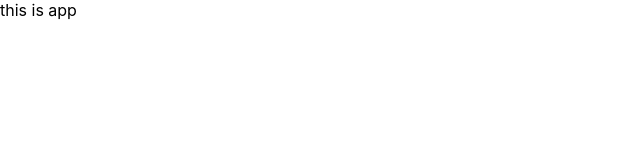
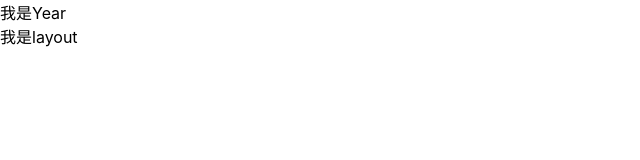
Before and after one commit to DennisLin0125/react-account, a React (Create React App) app: page /year in a window 1280 px wide. Shown: the top 160 px of the page, without its empty margins (0-640 px from the left). Built offline with nearby package versions, Linux system fonts and the light colour scheme.

Commit message:
配置路由完成

```diff
--- a/src/index.js
+++ b/src/index.js
@@ -1,9 +1,11 @@
 import React from 'react';
 import ReactDOM from 'react-dom/client';
 import './index.css';
-import App from './App';
+
+import { RouterProvider } from "react-router-dom";
+import router from "@/router";
 
 const root = ReactDOM.createRoot(document.getElementById('root'));
 root.render(
-  <App />
+  <RouterProvider router={router}/>
 );
--- /dev/null
+++ b/src/pages/Layout/index.jsx
@@ -0,0 +1,12 @@
+import { Outlet } from "react-router-dom";
+
+const Layout = () => {
+  return (
+    <div>
+      <Outlet/>
+      我是layout
+    </div>
+  )
+}
+
+export default Layout
--- /dev/null
+++ b/src/pages/Month/index.jsx
@@ -0,0 +1,5 @@
+const Month = () => {
+  return <div>我是Month</div>
+}
+
+export default Month
--- /dev/null
+++ b/src/pages/New/index.jsx
@@ -0,0 +1,5 @@
+const New = () => {
+  return <div>我是New</div>
+}
+
+export default New
--- /dev/null
+++ b/src/pages/Year/index.jsx
@@ -0,0 +1,5 @@
+const Year = () => {
+  return <div>我是Year</div>
+}
+
+export default Year
--- /dev/null
+++ b/src/router/index.js
@@ -0,0 +1,30 @@
+// 創建路由實例
+
+import { createBrowserRouter } from "react-router-dom";
+import Layout from "@/pages/Layout";
+import New from "@/pages/New";
+import Month from "@/pages/Month";
+import Year from "@/pages/Year";
+
+const router = createBrowserRouter([
+  {
+    path: '/',
+    element: <Layout/>,
+    children: [
+      {
+        index: true,
+        element: <Month/>
+      },
+      {
+        path: 'year',
+        element: <Year/>
+      }
+    ]
+  },
+  {
+    path: 'new',
+    element: <New/>
+  }
+])
+
+export default router
```
